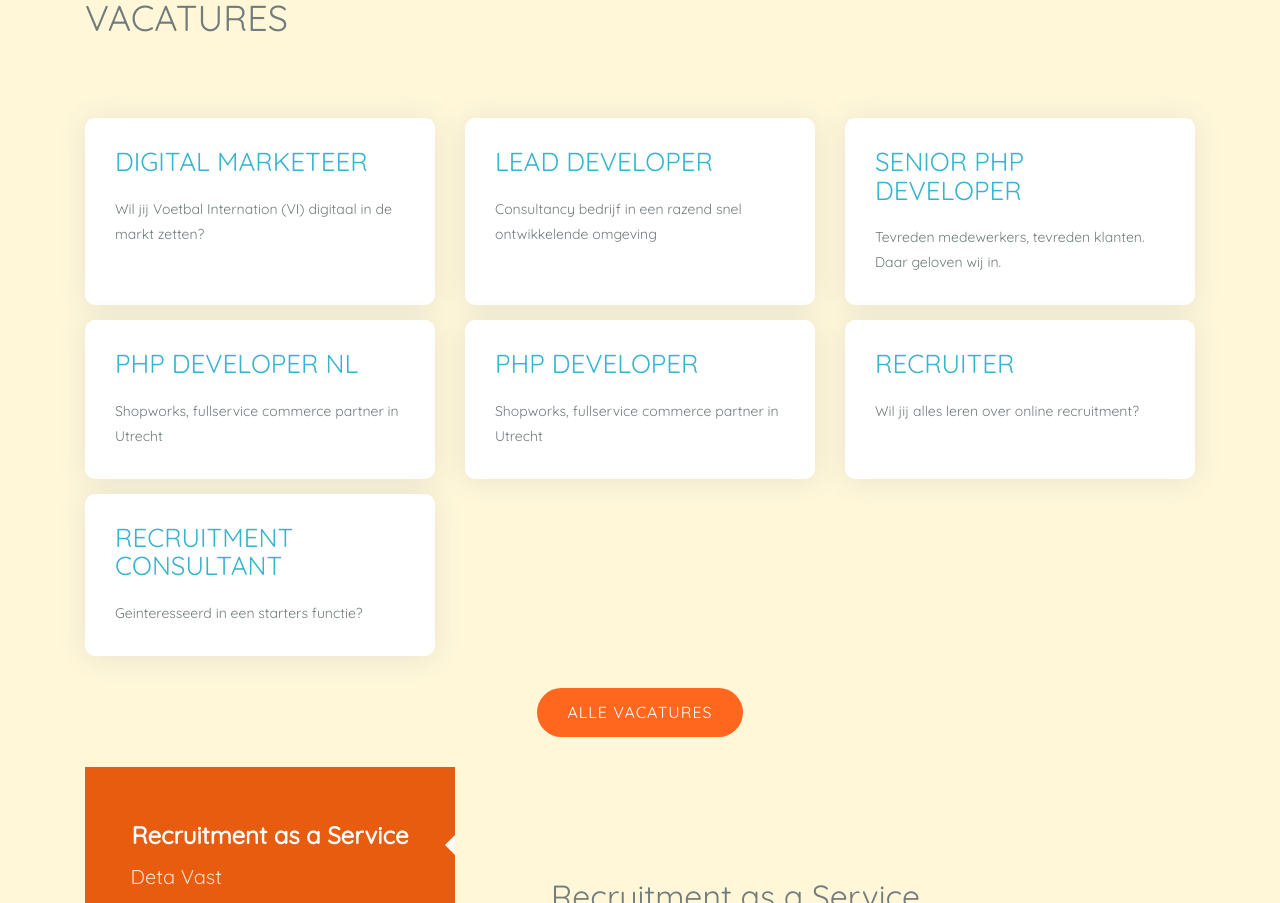
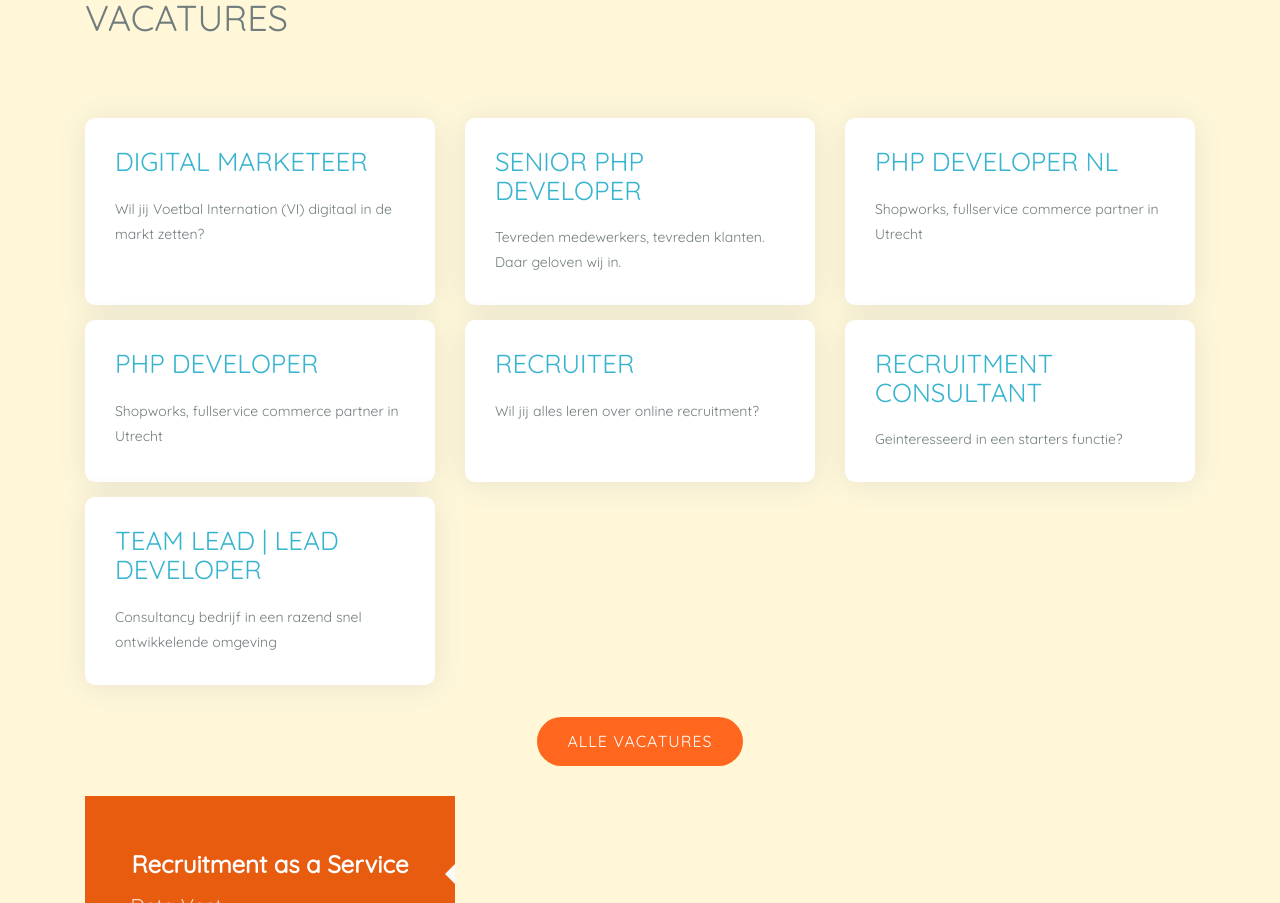
Before and after one commit to Digital-Tribes/tnc, an Eleventy site: page src/index.html in a window 1280 px wide. Shown: the part 1002-1905 px from the top of the page. Built offline with nearby package versions, Linux system fonts and the light colour scheme; Eleventy itself is replaced by a stand-in of ours; files that its build step writes are made by us from their sources.

Commit message:
vacature aanpassing

```diff
--- a/src/vacatures/lead-developer.md
+++ b/src/vacatures/team-lead-lead-developer.md
@@ -1,13 +1,13 @@
 ---
 layout: "layouts/vacature.njk"
-title: "Lead Developer"
+title: "Team Lead | Lead Developer"
 description: "Consultancy bedrijf in een razend snel ontwikkelende omgeving"
 image: "/assets/img/wah3.jpg"
 url: "/vacatures/lead-developer/"
 ---
 
 # <span style="color:#2d3666;">Functieomschrijving
-De Lead Developer is verantwoordelijk voor de ontwikkeling en het beheer van het systeem. Samen met collega’s bedenk jij nieuwe functionaliteiten en verbeter je de bestaande functionaliteit en user experience. Jij ontwikkelt een visie voor het systeem.
+De Team Lead | Lead Developer is verantwoordelijk voor de ontwikkeling en het beheer van het systeem. Samen met collega’s bedenk jij nieuwe functionaliteiten en verbeter je de bestaande functionaliteit en user experience. Jij ontwikkelt een visie voor het systeem.
 
 Je bent verantwoordelijk voor het opstellen van een jaarplan inclusief (capaciteit)planning en het realiseren daarvan. Ook ben je verantwoordelijk voor de IT-techniek die wordt ingezet, zoals de architectuur van het systeem en de gebruikte technieken: programmeertalen, systeemveiligheid, hosting en meer.
 Je bent een meewerkend voorman/vrouw, geeft leiding aan een team van drie medewerkers en levert zelf een hands-on bijdrage. Je bent in staat om inhoudelijk te sparren met collega’s én om jouw team te motiveren en enthousiasmeren.
```
